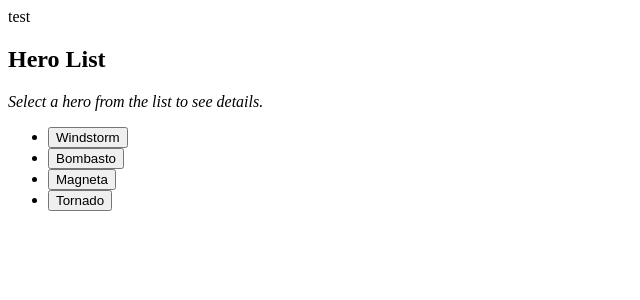
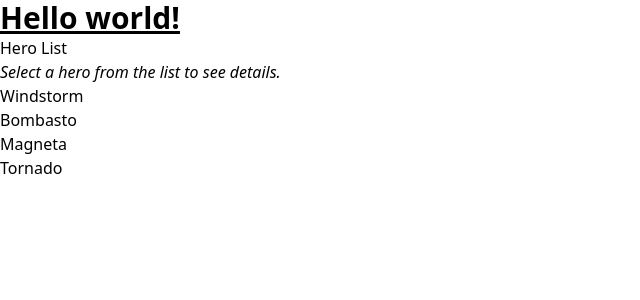
Before and after one commit to idontknowtoobrother/angular-practice, an Angular app: page / in a window 1280 px wide. Shown: the top 300 px of the page, without its empty margins (0-640 px from the left). Built offline with nearby package versions, Linux system fonts and the light colour scheme.

Commit message:
test-install: TailwindCSS and setup

```diff
--- a/package.json
+++ b/package.json
@@ -33,6 +33,7 @@
     "karma-coverage": "~2.2.0",
     "karma-jasmine": "~5.1.0",
     "karma-jasmine-html-reporter": "~2.1.0",
+    "tailwindcss": "^3.4.3",
     "typescript": "~5.4.2"
   }
 }
--- a/src/app/app.component.html
+++ b/src/app/app.component.html
@@ -1,3 +1,2 @@
 
-test
 <app-hero-list></app-hero-list>
--- a/src/app/app.component.ts
+++ b/src/app/app.component.ts
@@ -8,7 +8,7 @@ import { HeroDetailComponent } from './components/hero-detail.component';
   standalone: true,
   imports: [RouterOutlet, HeroListComponent, HeroDetailComponent],
   templateUrl: './app.component.html',
-  styleUrl: './app.component.css'
+  styleUrls: ['./app.component.css']
 })
 export class AppComponent {
   title = 'regiset-form-tailwindcss';
--- a/src/app/components/hero-list.component.html
+++ b/src/app/components/hero-list.component.html
@@ -1,3 +1,7 @@
+<h1 class="text-3xl font-bold underline">
+    Hello world!
+</h1>
+
 <h2>Hero List</h2>
 
 <p><em>Select a hero from the list to see details.</em></p>
--- a/src/styles.css
+++ b/src/styles.css
@@ -1 +1,4 @@
 /* You can add global styles to this file, and also import other style files */
+@tailwind base;
+@tailwind components;
+@tailwind utilities;
--- /dev/null
+++ b/tailwind.config.js
@@ -0,0 +1,8 @@
+/** @type {import('tailwindcss').Config} */
+module.exports = {
+  content: ["./src/**/*.{html,js}"],
+  theme: {
+    extend: {},
+  },
+  plugins: [],
+}
```
